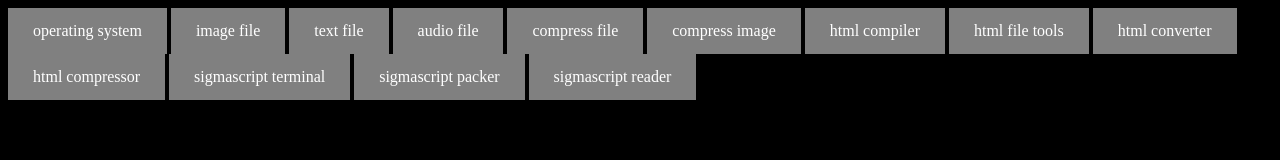
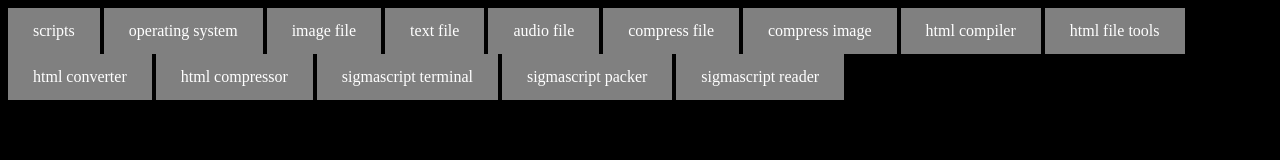
Before and after one commit to Kellarosaa/File, a plain HTML site: page index.html in a window 1280 px wide. Drawn offline with Linux system fonts and the light colour scheme.

Commit message:
Update index.html

```diff
--- a/index.html
+++ b/index.html
@@ -18,6 +18,7 @@ a:hover, a:active {
 </head>
 <body style="background-color:black;">
 
+<a href="scripts" target="_blank">scripts</a>
 <a href="os.html" target="_blank">operating system</a>
 <a href="files/image.html" target="_blank">image file</a>
 <a href="files/text.html">text file</a>
```
